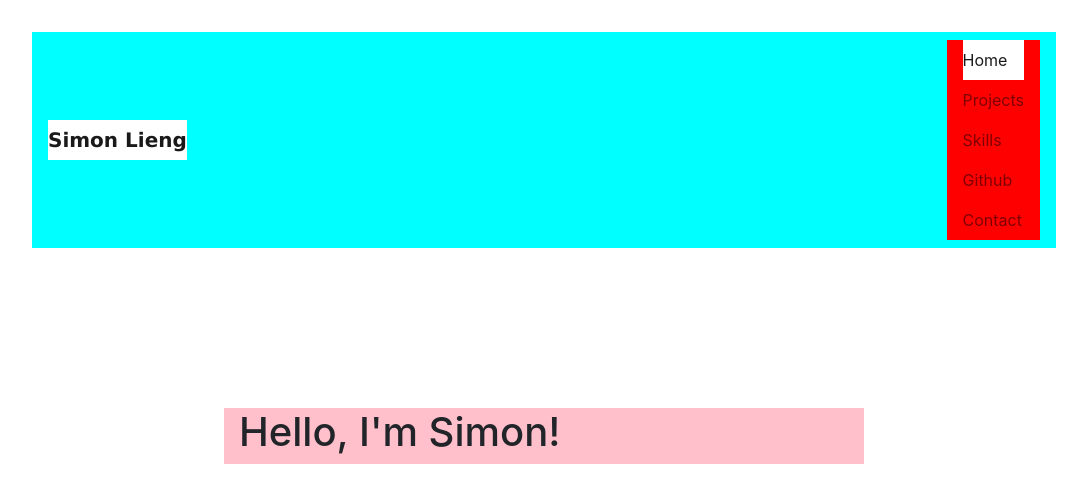
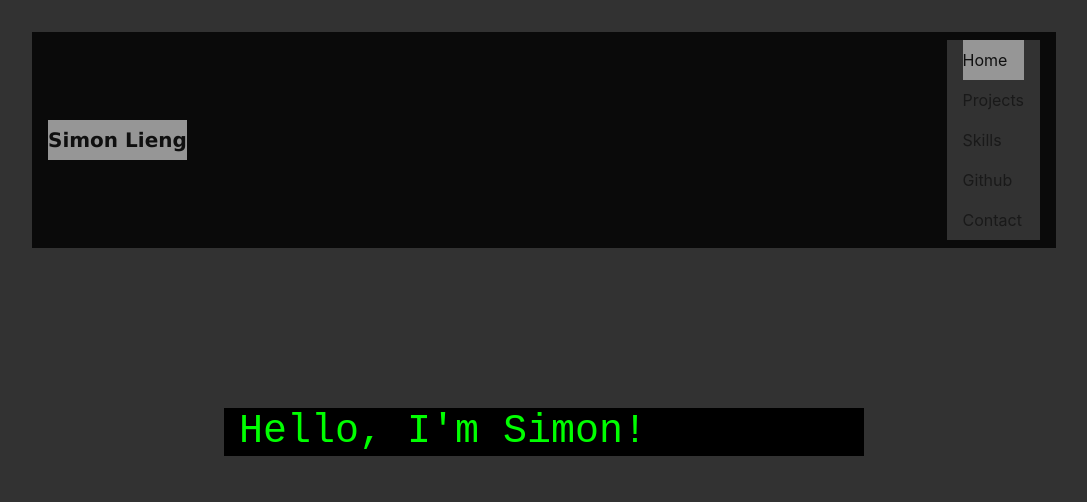
Before and after one commit to SLieng/simonlieng, a React (Create React App) app: page / in a window 1280 px wide. Shown: the top 502 px of the page, without its empty margins (96-1183 px from the left). Built offline with nearby package versions, Linux system fonts and the light colour scheme.

Commit message:
added green/black theme

```diff
--- a/src/App.css
+++ b/src/App.css
@@ -1,19 +1,19 @@
 .navbar {
 	margin: auto;
 	margin-top: 2rem;
-	//margin: 1rem 1rem 1rem 1rem;
-	background: cyan;
+	/*margin: 1rem 1rem 1rem 1rem;*/
+	background: rgb(10, 10, 10);
 	width: 80%;
 }
 
 .navbar-brand {
-	background: purple;
+	background: rgb(50, 50, 50);
 	font-family: Verdana;
 	font-weight: bold;
 }
 
 .navbar-nav {
-	background: red;
+	background: rgb(50, 50, 50);
 }
 
 .navbar-nav > .active {
@@ -24,18 +24,21 @@
 .navbar-nav > li {
 	padding-left: 1rem;
 	padding-right: 1rem;
+	color: rgb(0, 255, 0);
 }
 
 .container {
-	background: pink;
+	background-color: rgb(0, 0, 0);
+	font-family: monospace;
+	/*background: rgb(100, 100, 100);*/
 	width: 50%;
 	margin-top: 10rem;
+	color: rgb(0, 255, 0);
 }
 
 .active {
-	background: white;
+	background: rgb(150, 150, 150);
 }
-
 
 
 #contactForm {
@@ -48,6 +51,12 @@
 	margin: auto;
 	margin-bottom: 1rem;
 	width: 30rem;
+	color: rgb(0, 255, 0);
+	background-color: rgb(200, 200, 200);
+}
+
+#contactForm > input::placeholder {
+	/*color: rgb(32, 194, 14);*/
 }
 
 #contactForm > textarea {
@@ -56,38 +65,20 @@
 	margin: auto;
 	margin-bottom: 1rem;
 	width: 30rem;
+	background-color: rgb(200, 200, 200);
 }
 
 #contactForm > button {
 	display: block;
 	margin: auto;
+	background-color: rgb(200, 200, 200);
 }
 
 .App {
-  /* text-align: center; */
+   /*text-align: center; */
 }
 
-.App-logo {
-  animation: App-logo-spin infinite 20s linear;
-  height: 80px;
+body {
+	background-color: rgb(50, 50, 50);
+	/*background-color: black;*/
 }
-
-.App-header {
-  background-color: #222;
-  height: 150px;
-  padding: 20px;
-  color: white;
-}
-
-.App-title {
-  font-size: 1.5em;
-}
-
-.App-intro {
-  font-size: large;
-}
-
-@keyframes App-logo-spin {
-  from { transform: rotate(0deg); }
-  to { transform: rotate(360deg); }
-}
--- a/src/App.js
+++ b/src/App.js
@@ -70,11 +70,7 @@ class Home extends React.Component {
 	render() {
 		return (
 		<div class="container">
-			<div class="row">
-				<div class="col-lg-12">
 					<h1>Hello, I'm Simon!</h1>
-				</div>
-			</div>
 		</div>
 		);
 	}
@@ -84,11 +80,7 @@ class Projects extends React.Component {
 	render() {
 		return (
 		<div class="container">
-			<div class="row">
-				<div class="col-lg-12">
 				<h1>Below are some of my personal projects</h1>
-				</div>
-			</div>
 		</div>
 		);
 	}
@@ -98,8 +90,6 @@ class Skills extends React.Component {
 	render() {
 		return (
 		<div class="container">
-			<div class="row">
-				<div class="col-lg-12">
 				<h1>Skills</h1>
 				<ul>
 			<li>
@@ -116,8 +106,6 @@ class Skills extends React.Component {
 			</li>
 			</ul>
 
-				</div>
-			</div>
 		</div>
 		);
 	}
@@ -127,8 +115,6 @@ class Contact extends React.Component {
 	render() {
 		return (
 		<div class="container">
-			<div class="row">
-				<div class="col-lg-12">
 				<form id='contactForm'>
 				<input type='text' placeholder='Name'/>
 				<input type='text' placeholder='Email'/>
@@ -136,8 +122,6 @@ class Contact extends React.Component {
 				<button>Submit</button>
 				</form>
 
-				</div>
-			</div>
 		</div>
 		);
 	}
```
